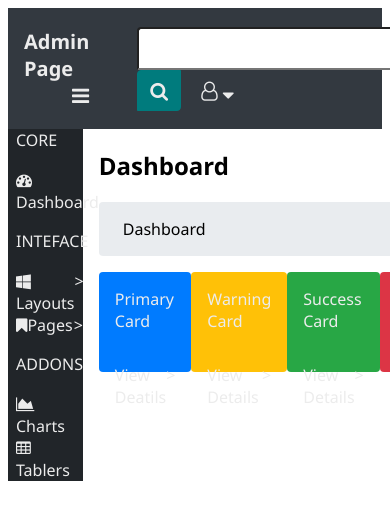
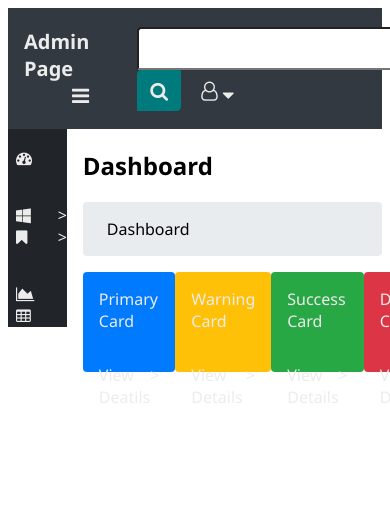
Before and after one commit to marrob/project-css3-002-admin-template, a plain HTML site: page index.html in a window 390 px wide. Shown: the top 520 px of the page. Drawn offline with Linux system fonts and the light colour scheme.

Commit message:
végelegsre jelölt....

```diff
--- a/css/style.css
+++ b/css/style.css
@@ -66,15 +66,12 @@
      border-color:  rgb(128, 189, 255); /*spec*/
  }
 
-
-
  .header__user{
     margin-left: 1rem;
     margin-right: 1rem;
     display: inline;
     font-size: 1.2rem;
     justify-self: end;
-
 }
 
 
@@ -135,6 +132,7 @@
     margin-top: 1.1em;
     margin-bottom: 1.1em;
 }
+
 
 /*
     --- CONTENT ---
@@ -244,3 +242,11 @@
     height: 100px;
     width: 150px;
 }
+
+@media screen and (max-width: 700px){
+
+    .nav__text{
+        display:none;
+        color:red;
+    }
+}
--- a/index.html
+++ b/index.html
@@ -80,20 +80,36 @@
                     Legyen benne 8 li elem.
                 -->
                 <ul class="nav__ul">
-                    <li class=" nav__node_1"> CORE </li>
-                    <li class=""> <a href=""> <i class="fa fa-tachometer" aria-hidden="true"></i> Dashboard </a> </li>
-                    <li class=" nav__node_2"> INTEFACE </li>
+                    <li class=" nav__node_1">
+                        <span class="nav__text">CORE</span>
+                    </li>
+                    <li>
+                        <a href=""> <i class="fa fa-tachometer" aria-hidden="true"></i>
+                        <span class="nav__text"> Dashboard </span> </a>
+                    </li>
+                    <li class=" nav__node_2">
+                        <span class="nav__text">INTEFACE</span>
+                    </li>
                     <li> <a href="">
-                        <i class="fa fa-windows" aria-hidden="true"></i> Layouts </a>
+                        <i class="fa fa-windows" aria-hidden="true"></i>
+                        <span class="nav__text">Layouts </span></a>
                         <span>></span>
                     </li>
                     <li> <a href="">
-                        <i class="fa fa-bookmark" aria-hidden="true"></i>Pages </a>
+                        <i class="fa fa-bookmark" aria-hidden="true"></i>
+                            <span class="nav__text"> Pages</span>
+                        </a>
                         <span>></span>
                     </li>
-                    <li class="nav__node_3"> ADDONS </li>
-                    <li> <a href=""><i class="fa fa-area-chart" aria-hidden="true"></i> Charts</a> </li>
-                    <li><a href=""> <i class="fa fa-table" aria-hidden="true"></i> Tablers </a></li>
+                    <li class="nav__node_3">
+                        <span class="nav__text"> ADDONS </span>
+                    </li>
+                    <li> <a href=""><i class="fa fa-area-chart" aria-hidden="true"></i>
+                            <span class="nav__text"> Charts </span></a> </li>
+                    <li><a href="">
+                        <i class="fa fa-table" aria-hidden="true"></i>
+                        <span class="nav__text">Tablers</span> </a>
+                    </li>
                 </ul>
             </nav>
         <!--
```
